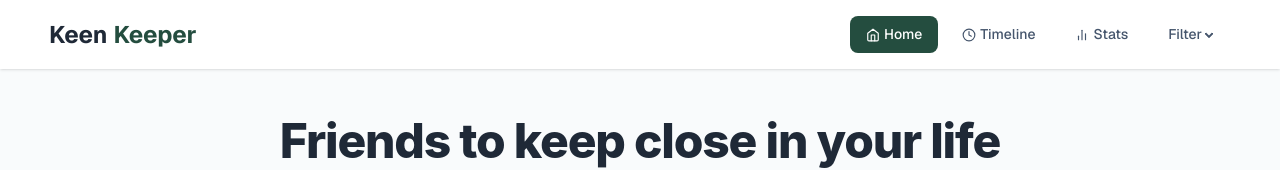
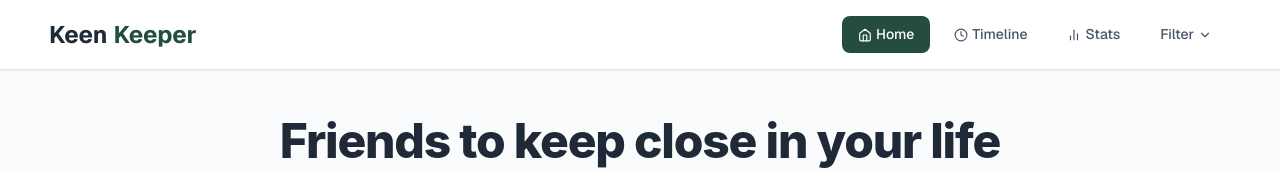
Before and after one commit to mehedi112846-byte/KeenKeeper, a React (Vite) app: page / in a window 1280 px wide. Shown: the top 170 px of the page. Built offline with nearby package versions, Linux system fonts and the light colour scheme.

Commit message:
filter button added with options

```diff
--- a/src/components/shared/Navbar.jsx
+++ b/src/components/shared/Navbar.jsx
@@ -1,9 +1,12 @@
 import React from 'react';
 import { NavLink } from 'react-router-dom';
-import { FiHome, FiClock, FiBarChart2 } from "react-icons/fi";
+import { FiHome, FiClock, FiBarChart2, FiChevronDown } from "react-icons/fi";
+import { useFilter } from '../../context/filterContext'; // পাথটি ঠিক আছে কিনা দেখে নিন
 
 const Navbar = () => {
-    // অ্যাক্টিভ এবং ইন-অ্যাক্টিভ স্টাইলগুলো আলাদা ভেরিয়েবলে রাখলাম যাতে কোড পরিষ্কার থাকে
+    const { setFilter } = useFilter(); // Context থেকে ফাংশনটি নিয়ে আসা হলো
+
+    // অ্যাক্টিভ এবং ইন-অ্যাক্টিভ স্টাইল
     const activeClass = "bg-[#244D3F] text-white flex items-center gap-1 font-medium px-4 py-2 rounded-lg transition-all";
     const inactiveClass = "text-slate-600 hover:text-emerald-700 flex items-center gap-1 font-medium px-4 py-2 transition-all";
 
@@ -11,7 +14,7 @@ const Navbar = () => {
         <div>
             <div className="navbar bg-base-100 shadow-sm px-4 md:px-12">
                 <div className="flex-1">
-                    {/* লোগো সব সময় একরকম থাকবে */}
+                    {/* লোগো */}
                     <NavLink to="/" className="btn btn-ghost text-[24px] text-[#1F2937] font-bold px-0 hover:bg-transparent">
                         Keen<span className='text-[#244D3F]'>Keeper</span>
                     </NavLink>
@@ -42,16 +45,18 @@ const Navbar = () => {
                                 <FiBarChart2 /> Stats
                             </NavLink>
                         </li>
-                        <li>
-                            <details className="dropdown dropdown-end">
-                                <summary className="flex items-center gap-1 font-medium text-slate-600 cursor-pointer px-4 py-2 hover:text-emerald-700">
-                                    Filter
-                                </summary>
-                                <ul className="bg-base-100 rounded-t-none p-2 shadow-lg border border-slate-100 z-50">
-                                    <li><a>All Friends</a></li>
-                                    <li><a>Favorites</a></li>
-                                </ul>
-                            </details>
+
+                        {/* ফিল্টার ড্রপডাউন - আপনার কোড অনুযায়ী মডিফাইড */}
+                        <li className="dropdown dropdown-end">
+                            <label tabIndex={0} className="flex items-center gap-1 font-medium text-slate-600 cursor-pointer px-4 py-2 hover:text-emerald-700">
+                                Filter <FiChevronDown size={14} />
+                            </label>
+                            <ul tabIndex={0} className="dropdown-content menu p-2 shadow-lg bg-base-100 rounded-box w-52 border border-slate-100 z-[100] mt-1">
+                                <li><button onClick={() => setFilter('all')}>All Friends</button></li>
+                                <li><button onClick={() => setFilter('overdue')}>Overdue</button></li>
+                                <li><button onClick={() => setFilter('almost-due')}>Almost Due</button></li>
+                                <li><button onClick={() => setFilter('on-track')}>On Track</button></li>
+                            </ul>
                         </li>
                     </ul>
                 </div>
--- /dev/null
+++ b/src/context/filterContext.jsx
@@ -0,0 +1,24 @@
+import React, { createContext, useState, useContext } from 'react';
+
+// ১. কনটেক্সট তৈরি
+const FilterContext = createContext();
+
+// ২. প্রোভাইডার কম্পোনেন্ট
+export const FilterProvider = ({ children }) => {
+    const [filter, setFilter] = useState('all'); // ডিফল্টভাবে সব ফ্রেন্ড দেখাবে
+
+    return (
+        <FilterContext.Provider value={{ filter, setFilter }}>
+            {children}
+        </FilterContext.Provider>
+    );
+};
+
+// ৩. কাস্টম হুক (যাতে সহজে ব্যবহার করা যায়)
+export const useFilter = () => {
+    const context = useContext(FilterContext);
+    if (!context) {
+        throw new Error("useFilter must be used within a FilterProvider");
+    }
+    return context;
+};
```
Also changed, not shown: src/main.jsx (+9 -9 lines).
